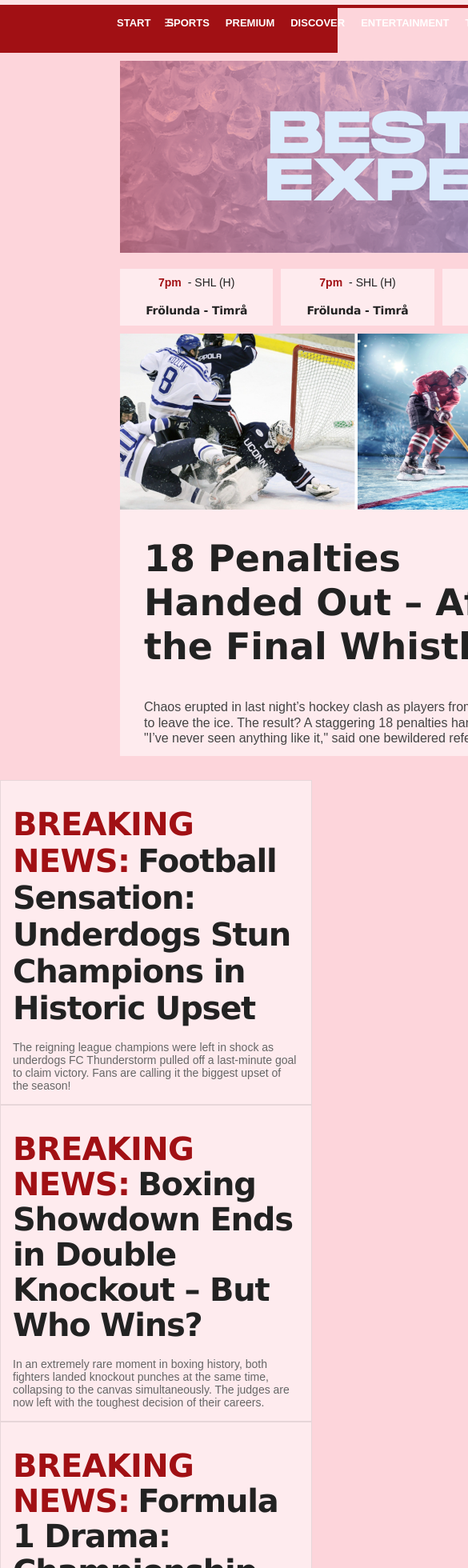
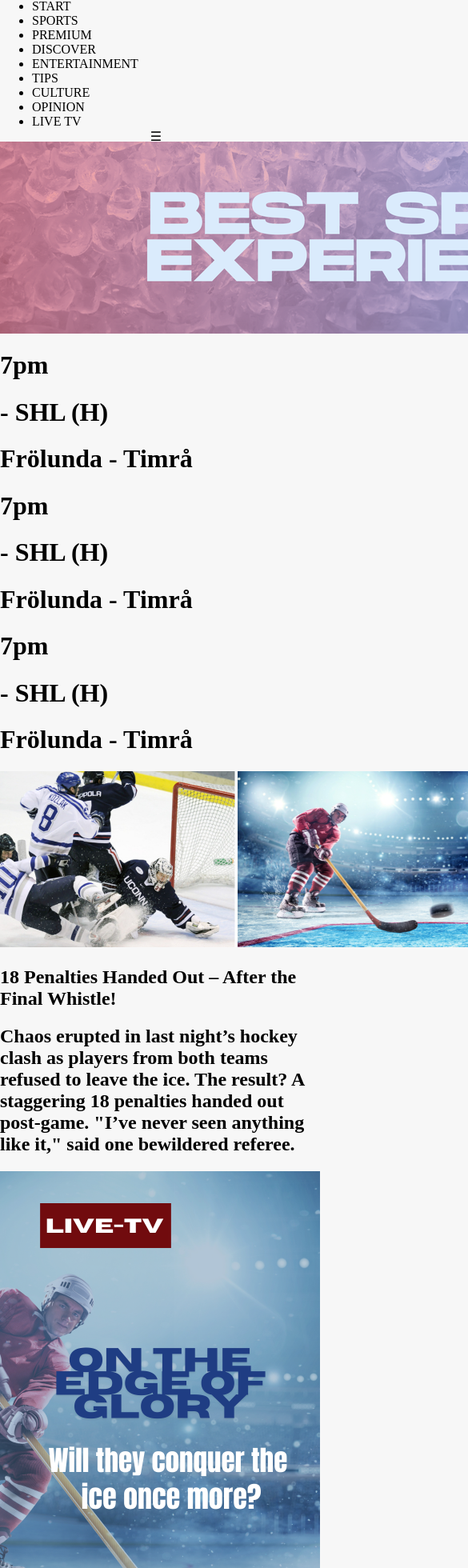
Before and after one commit to accessibility-project/accessibility-focused-website, a React (Create React App) app: page /sports in a window 390 px wide. Shown: the part 38-1998 px from the top of the page at 80% size, 585 px wide, since content can reach past the window. Built offline with nearby package versions, Linux system fonts and the light colour scheme.

Commit message:
Homepage

```diff
--- a/src/components/SportsHeader.js
+++ b/src/components/SportsHeader.js
@@ -1,6 +1,6 @@
 import React, { useState } from "react";
 import { useNavigate } from "react-router-dom";
-import "../styles/Sports.css";
+//import "../styles/Sports.css";
 import sunIcon from "../pic/icons8-sun.svg";
 
 const SportsHeader = () => {
--- a/src/pages/HomePage.js
+++ b/src/pages/HomePage.js
@@ -14,7 +14,7 @@ function HomePage() {
             <HomeHeader />
 
             <div className="top-image">
-                <img src={newsImage} alt="Nyhetsbild" />
+                <img src={newsImage} alt="Man in a newspage studio" />
             </div>
 
             <div className="container">
@@ -130,7 +130,7 @@ function HomePage() {
 
                     <section className="ad">
                         <div>
-                            <img src={adPic} alt="Ad" />
+                            <img src={adPic} alt="Ad for Empower beer" />
                         </div>
                     </section>
                 </aside>
--- a/src/pages/SportsPage.js
+++ b/src/pages/SportsPage.js
@@ -1,6 +1,6 @@
 import React from "react";
 import { useEffect } from "react";
-import "../styles/Sports.css";
+//import "../styles/Sports.css";
 import newsImage from "../pic/bestsports.png";
 import adPic from "../pic/beerad.png";
 import hockeyNews from "../pic/hockey-news.png";
--- a/src/styles/Header.css
+++ b/src/styles/Header.css
@@ -5,6 +5,7 @@
     position: sticky;
     top: 0;
     left: 0;
+    gap: 10px;
     width: 100%;
     height: 70px;
     background-color: #f9fafb;
--- a/src/styles/Home.css
+++ b/src/styles/Home.css
@@ -1,4 +1,6 @@
-/* Main page*/
+/* ==========================
+   HOME
+   ========================== */
 :root {
   --ff-chrome: Arial, Helvetica, Verdana, Geneva, sans-serif;
 }
@@ -11,14 +13,16 @@ body {
   background-color: #f7f7f7;
 }
 
-/* Picture on top */
-.top-image {
-  width: 100%;
+/* ==========================
+   PICTURE
+   ========================== */
+  .top-image {
+  max-width: 1000px;
+  margin: 10px auto 0;
   display: flex;
-  justify-content: left;
-  padding-left: 150px;
-  margin-top: 10px;
+  justify-content: center;
 }
+
 
 .top-image img {
   width: 1000px;
@@ -28,53 +32,115 @@ body {
 }
 
 
-/* Main layout */
+/* ==========================
+   MAIN
+   ========================== */
 .container {
   display: grid;
-  grid-template-columns: 2fr 1fr; /* 2/3 till nyheter, 1/3 till direktnyheter */
+  grid-template-columns: 2fr 1fr;
   max-width: 1000px;
-  margin: 20px 0 20px 150px;
+  margin: 20px auto;
   gap: 20px;
-}
-
-/* Left one */
-.news-container {
-  margin-top: 100px;
-  display: flex;
-  flex-wrap: wrap;
-  gap: 20px;
-  padding: 20px;
 }
 
 /* News to left */
 .main-news {
   display: flex;
   flex-direction: column;
-}
-
-.main-news {
   margin-right: 0;
 }
 
-.sidebar {
-  margin-left: 0;
-}
-
-
-/* Style for border */
 .big-news, .big-news-one, article {
   border: 1px solid #e7d6d9;
   padding: 15px;
   background-color: white;
 }
 
+.breaking-news {
+  font-size: 2.5rem;
+  color: #A31F23;
+  font-weight: bolder;
+  font-family: Verdana, Arial, Helvetica, sans-serif;
+  line-height: 1.08;
+}
 
+.headline {
+  color: #222222;
+  font-size: 2.5rem;
+  font-weight: bold;
+  font-family: Verdana, Arial, Helvetica, sans-serif;
+  margin: 0;
+  margin-block-start: 0.83em;
+  padding-left: 10px;
+  line-height: 1.1;
+}
+
+.news-description {
+  font-size: 1rem;
+  margin: 4px 0 0 0;
+  color: #575757;
+  font-family: Arial, Helvetica, Verdana, Geneva, sans-serif;
+}
+
+.big-news p {
+  font-size: 1rem;
+  color: #575757;
+}
+
+/* ==========================
+   FIRST NEW ON PAGE
+   ========================== */
+
+.big-news-one {
+    background: #feebee;
+    padding: 15px;
+}
+
+.big-news-one h2 {
+    font-size: 2rem;
+    font-weight: bold;
+}
+
+.big-news-one p {
+    font-size: 1rem;
+    color: #4A4A4A;
+}
+
+.breaking-news-one {
+    font-size: 2.5rem;
+    color:  #a11014;
+    font-weight: bolder;
+    font-family: Verdana, Arial, Helvetica, sans-serif;
+    line-height: 1.08;
+}
+
+.headline-one {
+  color: #222222;
+  font-size: 2.5rem;
+  font-weight: bold;
+  font-family: Verdana, Arial, Helvetica, sans-serif;
+  margin: 0;
+  margin-block-start: 0.83em;
+  padding-left: 10px;
+}
+
+.news-description-one {
+  font-size: 1rem;
+  margin: 4px 0 0 0;
+  color: #4A4A4A;
+  font-family: Arial, Helvetica, Verdana, Geneva, sans-serif;
+}
+
+/* ==========================
+   SIDEBAR RIGHT
+   ========================== */
 
 /* Sidecolumn (right) */
 .sidebar {
   display: flex;
   flex-direction: column;
   gap: 10px;
+  margin-left: 0;
 }
 
 /* direct news, in right column */
@@ -94,9 +160,8 @@ body {
 }
 
 .live-feed h3 {
-  font-size: 16px;
+  font-size: 1rem;
   font-weight: bold;
-  color: red;
 }
 
 .live-feed ul {
@@ -105,14 +170,14 @@ body {
 }
 
 .live-feed li {
-  font-size: 14px;
+  font-size: 1rem;
   padding: 5px 0;
   border-bottom: 1px solid #ddd;
 }
 
 .time {
   font-family: Arial, Helvetica, Verdana, Geneva, sans-serif;
-  color: #a8a8a8;
+  color: #575757;
   line-height: 1.2;
   margin-right: 5px;
 }
@@ -120,32 +185,31 @@ body {
 .location {
   font-weight: bold;
   text-transform: uppercase;
-  color: #dd2a30;
+  color: #A31F23;
   font-weight: bolder;
   font-family: Arial, Helvetica, Verdana, Geneva, sans-serif;
-  font-size: 14px;
-      line-height: 1.2;
+  font-size: 1rem;
+  line-height: 1.2;
   margin-right: 5px;
 }
 
 .news-text {
   font-family: Verdana, Arial, Helvetica, sans-serif;
-  font-size: 14px;
+  font-size: 1rem;
   color: #222222;
   line-height: 1.2;
-  letter-spacing: -0.8px;
   font-weight: bold;
   margin: 0;
   margin-left: 18px;
 }
 
 .direct {
-  background-color: #dd2a30;
+  background-color: #A31F23;
   border-radius: 2px;
   margin: 0 0 0 0;
   padding: 5px 5px 4px 5px;
   align-self: flex-start;
-  font-size: 11px;
+  font-size: 1rem;
   font-family: Arial, Helvetica, Verdana, Geneva, sans-serif;
   font-weight: bold;
   line-height: 1;
@@ -154,90 +218,14 @@ body {
 }
 
 
-/* Main news */
-.breaking-news {
-  font-size: 40px;
-  letter-spacing: -.7px !important;
-  color: #dd2a30;
-  font-weight: bolder;
-  font-family: Verdana, Arial, Helvetica, sans-serif;
-  line-height: 1.08;
-}
-
-.headline {
-  color: #222222;
-  font-size: 40px;
-  font-weight: bold;
-  font-family: Verdana, Arial, Helvetica, sans-serif;
-  margin: 0;
-  letter-spacing: -1.2px !important;
-  margin-block-start: 0.83em;
-  padding-left: 10px;
-  line-height: 1.1;
-}
-
-.news-description {
-  font-size: 12px;
-  margin: 4px 0 0 0;
-  color: #666;
-  font-family: Arial, Helvetica, Verdana, Geneva, sans-serif;
-}
-
-
-/* First news on mainpage, light pink one */
-
-.big-news-one {
-  background: #feebee;
-  padding: 15px;
-}
-
-.big-news-one h2 {
-  font-size: 22px;
-  font-weight: bold;
-}
-
-.big-news-one p {
-  font-size: 12px;
-  color: #8d8d8d;
-}
-
-.breaking-news-one {
-  font-size: 40px;
-  letter-spacing: -.7px !important;
-  color:  #a11014;
-  font-weight: bolder;
-  font-family: Verdana, Arial, Helvetica, sans-serif;
-  line-height: 1.08;
-}
-
-.big-news p {
-  font-size: 14px;
-  color: #8d8d8d;
-}
-
-.headline-one {
-  color: #222222;
-  font-size: 40px;
-  font-weight: bold;
-  font-family: Verdana, Arial, Helvetica, sans-serif;
-  margin: 0;
-  letter-spacing: -1.2px !important;
-  margin-block-start: 0.83em;
-  padding-left: 10px;
-}
-
-.news-description-one {
-  font-size: 10px;
-  margin: 4px 0 0 0;
-  color: #444444;
-  font-family: Arial, Helvetica, Verdana, Geneva, sans-serif;
-}
-
+/* ==========================
+   SIDEBAR RIGHT
+   ========================== */
 
 .status-dot {
   width: 11px;
   height: 11px;
-  background-color: #dd2a30;
+  background-color: #A31F23;
   border-radius: 50%;
   display: inline-block;
   margin-right: 8px;
@@ -270,9 +258,9 @@ body {
 
   .container {
     display: grid;
-    grid-template-columns: 1fr; /* Endast en kolumn */
+    grid-template-columns: 1fr;
     max-width: 100%;
-    margin: 20px auto; /* Centrera */
+    margin: 20px auto;
     gap: 20px;
   }
 
@@ -288,3 +276,21 @@ body {
     display: none;
   }
 }
+
+@media (max-width: 1100px) {
+  .top-image {
+    width: 100%;
+    display: flex;
+    justify-content: left;
+    padding-left: 0;
+    margin-top: 10px;
+  }
+
+  .container {
+    display: grid;
+    grid-template-columns: 2fr 1fr;
+    max-width: 1000px;
+    margin: 20px 0 20px 0px;
+    gap: 20px;
+  }
+}
--- a/src/styles/Sports.css
+++ b/src/styles/Sportsold.css
@@ -175,13 +175,6 @@ html, body {
 }
 
 /* Picture on top */
-.top-image {
-  width: 100%;
-  display: flex;
-  justify-content: left;
-  padding-left: 150px;
-  margin-top: 10px;
-}
 
 .top-image img {
   width: 1000px;
```
